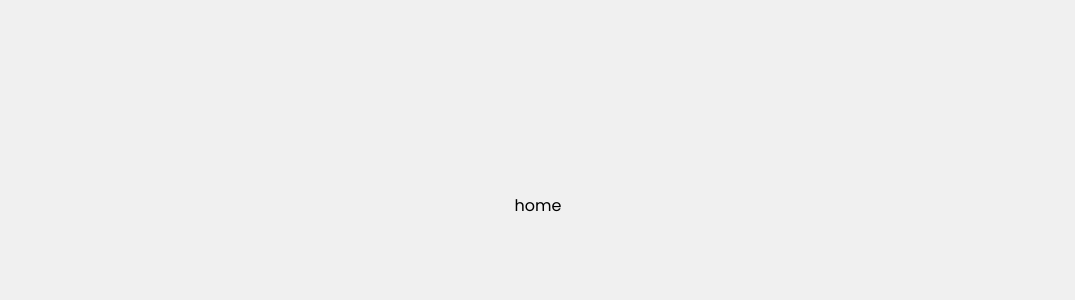
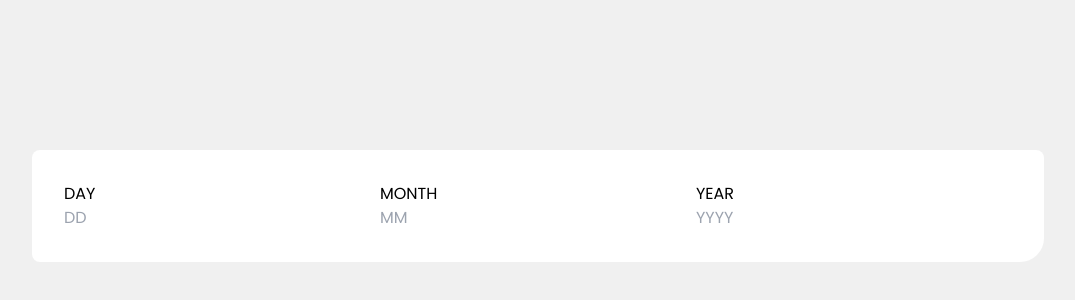
Before and after one commit to viniciusvalmeida/age-calculator-app, a Next.js app: page / in a window 1280 px wide. Shown: the part 194-494 px from the top of the page, without its empty margins (102-1177 px from the left). Built offline with nearby package versions, Linux system fonts and the light colour scheme.

Commit message:
feat: form html

```diff
--- a/app/page.tsx
+++ b/app/page.tsx
@@ -1,3 +1,37 @@
 export default function Home() {
-	return <h1>home</h1>;
+	return (
+		<main className="bg-neutral-white rounded-lg rounded-br-3xl p-8">
+			<div>
+				<form className="flex">
+					<div className="flex flex-col">
+						<label htmlFor="day">DAY</label>
+						<input
+							type="text"
+							name="day"
+							placeholder="DD"
+							className="appearance-none"
+						/>
+					</div>
+					<div className="flex flex-col">
+						<label htmlFor="month">MONTH</label>
+						<input
+							type="text"
+							name="month"
+							placeholder="MM"
+							className="appearance-none"
+						/>
+					</div>
+					<div className="flex flex-col">
+						<label htmlFor="year">YEAR</label>
+						<input
+							type="text"
+							name="year"
+							placeholder="YYYY"
+							className="appearance-none"
+						/>
+					</div>
+				</form>
+			</div>
+		</main>
+	);
 }
```
